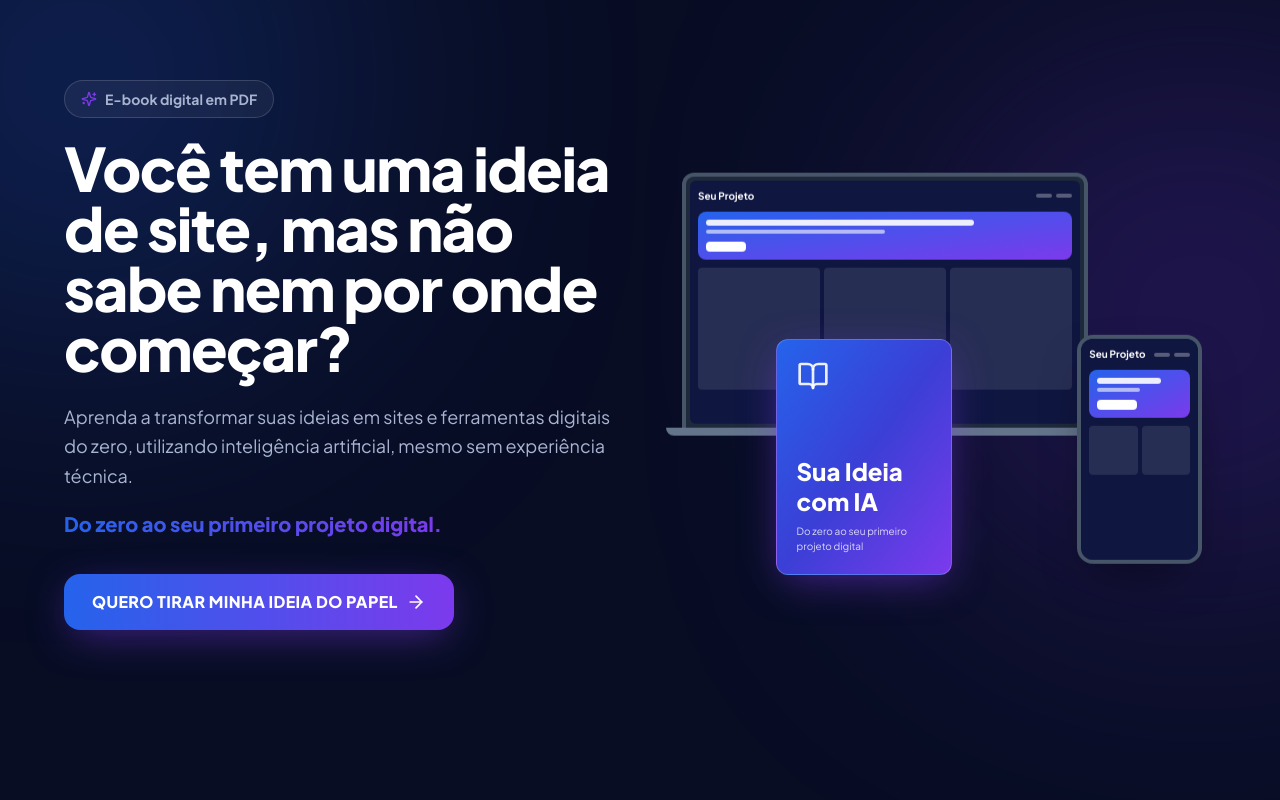
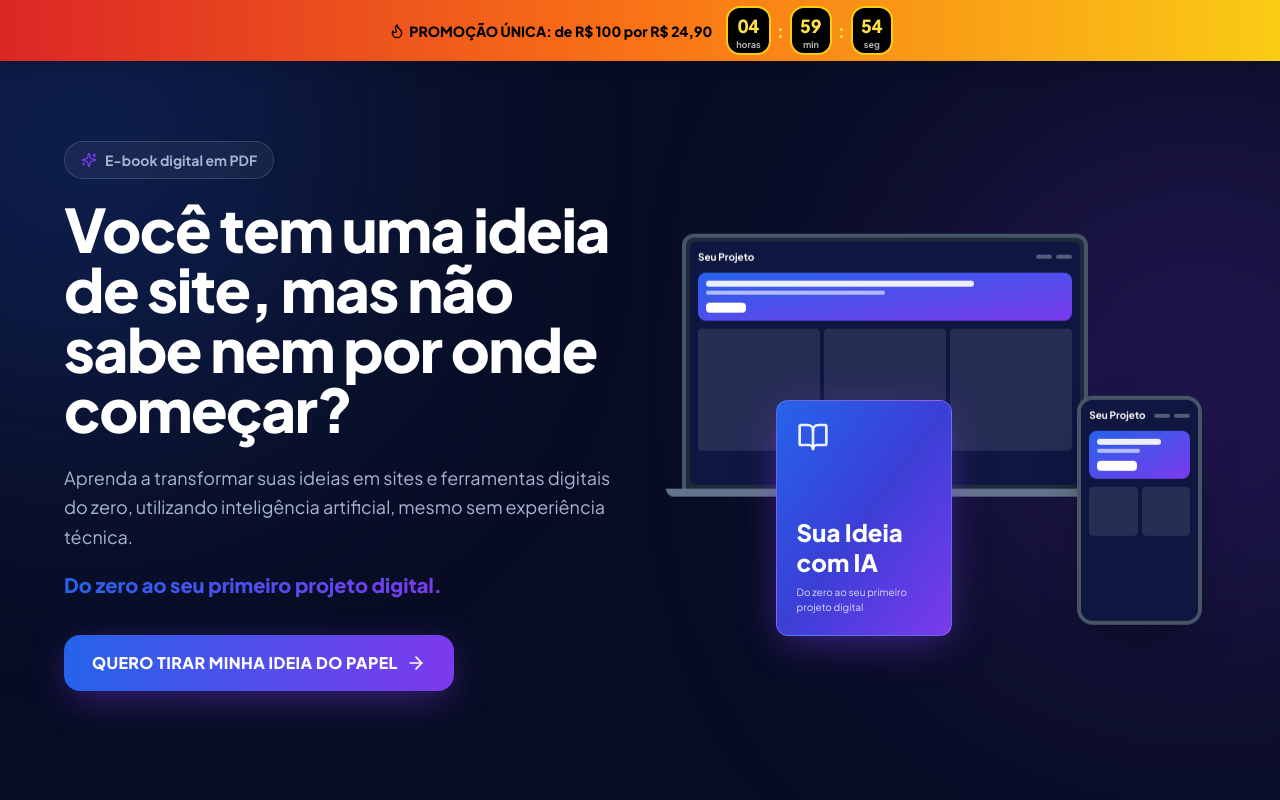
Before and after one commit to dimitrimonteiro/sua-ideia-com-ia, a React (Vite) app in the folder sua-ideia-com-ia/: page / in a window 1280 px wide. Shown: the top 800 px of the page. Built offline with nearby package versions, Linux system fonts and the light colour scheme.

Commit message:
Add countdown timer and promotional features

```diff
--- a/sua-ideia-com-ia/src/App.jsx
+++ b/sua-ideia-com-ia/src/App.jsx
@@ -1,6 +1,6 @@
-import { Lightbulb, Brain, Hammer, Palette, Bug, Rocket, Code2, HelpCircle, Store, Calculator, LayoutList, Globe, BookOpen, Sparkles, ListChecks, ClipboardCheck, Languages, CheckCircle2, Plus, Gift, ShieldCheck } from "lucide-react";
-import { useState } from "react";
-import { OFFER } from "./config";
+import { Lightbulb, Brain, Hammer, Palette, Bug, Rocket, Code2, HelpCircle, Store, Calculator, LayoutList, Globe, BookOpen, Sparkles, ListChecks, ClipboardCheck, Languages, CheckCircle2, Plus, Gift, ShieldCheck, X, Clock, Flame } from "lucide-react";
+import { useState, useEffect } from "react";
+import { OFFER, CHECKOUT_URL } from "./config";
 import { Reveal, BuyButton, Section, Title, Card, IconBox, Cover, Laptop, Phone } from "./ui";
 
 const problems = [
@@ -45,6 +45,91 @@ const faqs = [
   ["Como recebo o produto?", "O acesso é digital, após a confirmação da compra, conforme a entrega configurada na plataforma."],
 ];
 
+// ===== PROMOÇÃO (edite aqui) =====
+const PRECO_ANTIGO = "R$ 100";
+const PRECO_PROMO = "R$ 24,90";
+const PROMO_HORAS = 5; // duração do contador, contada a partir da 1ª visita de cada pessoa
+
+function useCountdown(hours) {
+  const [left, setLeft] = useState(hours * 3600000);
+  useEffect(() => {
+    let end = 0;
+    try { end = Number(localStorage.getItem("promo_end")) || 0; } catch {}
+    if (!end) { end = Date.now() + hours * 3600000; try { localStorage.setItem("promo_end", String(end)); } catch {} }
+    const tick = () => setLeft(Math.max(0, end - Date.now()));
+    tick();
+    const id = setInterval(tick, 1000);
+    return () => clearInterval(id);
+  }, [hours]);
+  return left;
+}
+const fmt = (ms) => {
+  const t = Math.floor(ms / 1000), p = (n) => String(n).padStart(2, "0");
+  return [Math.floor(t / 3600), Math.floor((t % 3600) / 60), t % 60].map(p);
+};
+
+function Timer({ left, big = false }) {
+  const [h, m, sec] = fmt(left);
+  return (
+    <div role="timer" aria-live="off" className="flex items-center justify-center gap-2">
+      {[[h, "horas"], [m, "min"], [sec, "seg"]].map(([v, l], i) => (
+        <div key={l} className="flex items-center gap-2">
+          <div className={`rounded-xl bg-black text-center font-extrabold tabular-nums text-yellow-300 ring-2 ring-yellow-400 ${big ? "px-4 py-3 text-4xl sm:text-5xl" : "px-2 py-1 text-lg"}`}>
+            {v}<span className={`block font-bold text-white/70 ${big ? "text-xs" : "text-[9px] leading-none"}`}>{l}</span>
+          </div>
+          {i < 2 && <span className={`font-extrabold text-yellow-300 ${big ? "text-3xl" : "text-lg"}`}>:</span>}
+        </div>
+      ))}
+    </div>
+  );
+}
+
+function TopBar({ left }) {
+  if (left <= 0) return null;
+  return (
+    <a href="#oferta" className="sticky top-0 z-50 flex flex-wrap items-center justify-center gap-x-4 gap-y-1 bg-gradient-to-r from-red-600 via-orange-500 to-yellow-400 px-4 py-2 text-center text-sm font-extrabold text-black shadow-lg">
+      <span className="flex items-center gap-1"><Flame className="h-4 w-4" aria-hidden="true" />PROMOÇÃO ÚNICA: de {PRECO_ANTIGO} por {PRECO_PROMO}</span>
+      <Timer left={left} />
+    </a>
+  );
+}
+
+function PromoBox({ left }) {
+  const active = left > 0;
+  return (
+    <div className="mt-7 rounded-3xl border-4 border-yellow-400 bg-gradient-to-b from-red-600/30 to-black/40 p-6 text-center shadow-[0_0_50px_rgba(250,204,21,.45)]">
+      {active ? (
+        <>
+          <p className="inline-flex items-center gap-2 rounded-full bg-red-600 px-4 py-1 text-sm font-extrabold animate-pulse"><Flame className="h-4 w-4" aria-hidden="true" />PROMOÇÃO ÚNICA, SÓ HOJE</p>
+          <p className="mt-4 text-sm font-bold text-white/70">De:</p>
+          <div className="relative mx-auto inline-block px-6">
+            <span className="text-5xl font-extrabold text-white/50 sm:text-6xl">{PRECO_ANTIGO}</span>
+            <X className="absolute inset-0 m-auto h-full w-full text-red-500 drop-shadow-[0_0_10px_rgba(239,68,68,.9)]" strokeWidth={5} aria-label="preço riscado" />
+          </div>
+          <p className="mt-3 text-sm font-bold uppercase text-yellow-300">Por apenas</p>
+          <p className="bg-gradient-to-b from-yellow-200 to-yellow-400 bg-clip-text text-6xl font-extrabold text-transparent sm:text-7xl">{PRECO_PROMO}</p>
+          {OFFER.paymentNote && <p className="text-white/80">{OFFER.paymentNote}</p>}
+          <p className="mb-3 mt-5 flex items-center justify-center gap-2 text-sm font-extrabold text-yellow-300"><Clock className="h-4 w-4" aria-hidden="true" />A OFERTA ACABA EM:</p>
+          <Timer left={left} big />
+        </>
+      ) : (
+        <>
+          <p className="inline-block rounded-full bg-white/10 px-4 py-1 text-sm font-extrabold">PROMOÇÃO ENCERRADA</p>
+          <p className="mt-4 text-5xl font-extrabold sm:text-6xl">{PRECO_ANTIGO}</p>
+        </>
+      )}
+    </div>
+  );
+}
+
+function PromoButton({ children }) {
+  return (
+    <a href={CHECKOUT_URL} className="mt-6 flex w-full items-center justify-center gap-2 rounded-2xl bg-gradient-to-b from-green-400 to-green-600 px-6 py-5 text-center text-lg font-extrabold text-black shadow-[0_0_35px_rgba(74,222,128,.7)] ring-4 ring-yellow-300 transition hover:scale-[1.03] focus:outline-none focus-visible:ring-white animate-pulse sm:text-xl">
+      {children}
+    </a>
+  );
+}
+
 function Faq({ q, a }) {
   const [open, setOpen] = useState(false);
   return (
@@ -58,8 +143,10 @@ function Faq({ q, a }) {
 }
 
 export default function App() {
+  const left = useCountdown(PROMO_HORAS);
   return (
     <main className="overflow-x-hidden">
+      <TopBar left={left} />
       {/* HERO */}
       <header className="relative px-5 pb-20 pt-12 sm:pt-20">
         <div className="pointer-events-none absolute -left-40 -top-40 h-[480px] w-[480px] rounded-full bg-brand/30 blur-[140px]" />
@@ -167,12 +254,8 @@ export default function App() {
                 <p className="mt-2 text-mist">E-book digital em PDF</p>
                 <ul className="mt-5 grid gap-2 sm:grid-cols-2">{included.map((x) => <li key={x.t} className="flex items-center gap-2 text-sm"><CheckCircle2 className="h-4 w-4 shrink-0 text-brand" aria-hidden="true" />{x.t}</li>)}</ul>
                 {OFFER.bonuses.length > 0 && <ul className="mt-5 space-y-2">{OFFER.bonuses.map((b) => <li key={b} className="flex items-center gap-2 text-sm font-bold"><Gift className="h-4 w-4 text-violet" aria-hidden="true" />{b}</li>)}</ul>}
-                <div className="mt-7">
-                  {OFFER.oldPrice && <p className="text-mist line-through">{OFFER.oldPrice}</p>}
-                  <p className="text-4xl font-extrabold">{OFFER.price || "Preço a definir"}</p>
-                  {OFFER.paymentNote && <p className="text-mist">{OFFER.paymentNote}</p>}
-                </div>
-                <div className="mt-6"><BuyButton className="w-full sm:w-auto">QUERO O MEU E-BOOK</BuyButton></div>
+                <PromoBox left={left} />
+                <PromoButton>{left > 0 ? "SIM! QUERO APROVEITAR POR " + PRECO_PROMO : "QUERO O MEU E-BOOK"}</PromoButton>
                 {OFFER.guarantee && <p className="mt-5 flex items-start gap-2 text-sm text-mist"><ShieldCheck className="mt-0.5 h-5 w-5 shrink-0 text-brand" aria-hidden="true" />{OFFER.guarantee}</p>}
               </div>
             </div>
```
